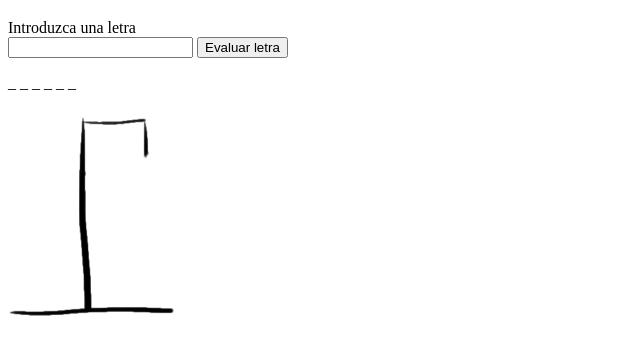
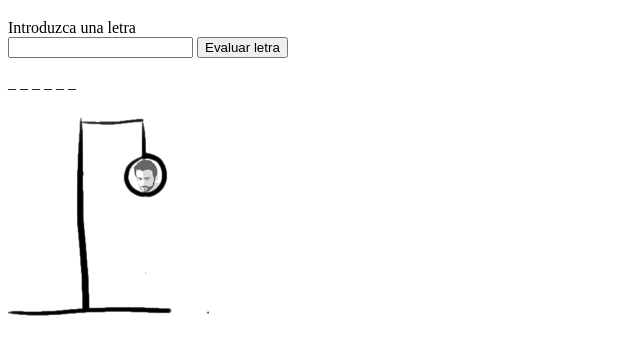
Before and after one commit to David-F23/Juego_del_ahorcado, a plain HTML site: page index.html in a window 1280 px wide. Both pictures are taken after a click on the button "Evaluar letra". Shown: the part 61-416 px from the top of the page, without its empty margins (0-640 px from the left). Drawn offline with Linux system fonts and the light colour scheme.

Commit message:
Se le dio un control de fallos y se renumero la mediada de la imagen

```diff
--- a/demo.js
+++ b/demo.js
@@ -4,8 +4,6 @@ String.prototype.replaceAt=function(index, character) {
     return this.substr(0, index) + character + this.substr(index+character.length);
     //uso: palabraGuiones = palabraGuiones.replaceAt(i*2, letra);
 }
-
-
 
 //Palabras que estaran en el juego
 const palabras = ['hoja', 'casa', 'lago', 'caballo', 'corral'];
@@ -24,13 +22,22 @@ document.querySelector('#evaluar').addEventListener('click', () => {
 
     const letra = document.querySelector('#letra').value;
 
+    let fallo = true;
+    let contadorFallos = 0;
+
     for(const i in palabra){
 
         if(letra == palabra[i]){
 
             palabraGuiones = palabraGuiones.replaceAt(i*2, letra);
+            fallo = false;
+        }
+    }
 
-        }
+    if(fallo){
+
+        contadorFallos++;
+        document.querySelector('#ahorcado').style.backgroundPosition = -(201 * contadorFallos) + 'px 0';
     }
 
     document.querySelector('#salida').innerHTML = palabraGuiones;
--- a/style.css
+++ b/style.css
@@ -1,5 +1,5 @@
 #ahorcado{
-    height: 210px;
-    width: 200px;
+    height: 212px;
+    width: 201px;
     background-image: url(./ahorcado.png);
 }
```
